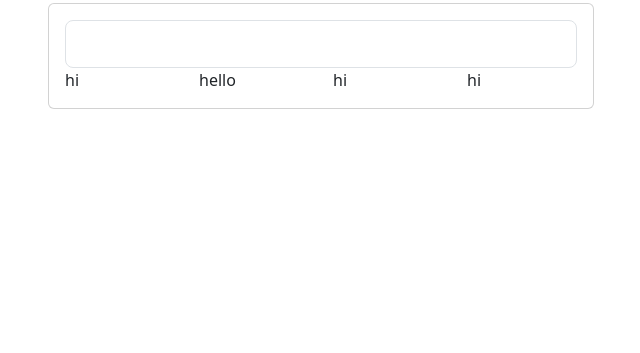
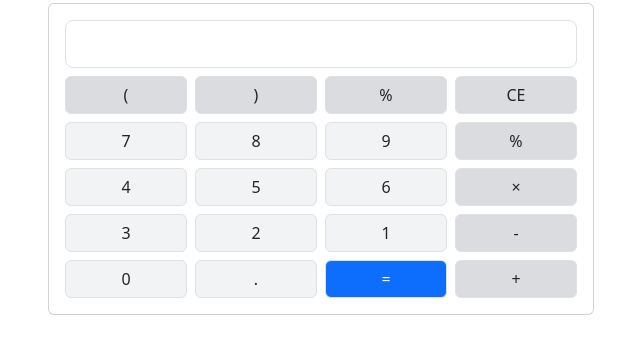
Before and after one commit to FeliciaBeatrice99/Calculator, a plain HTML site: page src/index.html in a window 1280 px wide. Shown: the part 69-422 px from the top of the page, without its empty margins (319-959 px from the left). Drawn offline with nearby package versions, Linux system fonts and the light colour scheme.

Commit message:
adding basic buttons

```diff
--- a/src/index.html
+++ b/src/index.html
@@ -12,16 +12,74 @@
     <div class="container">
         <h1 class="text-center mt-3">Scientific Calculator</h1>
         <div class="row ">
-            <div class="offset-3 col-6 ">
+            <div class="col-12 offset-md-3 col-md-6">
                 <div class="card">
                     <div class="card-body">
                         <input readonly class="form-control form-control-lg" type="text" aria-label=".form-control-lg example">
-                        <div class="row">
-                            <div class="col-3">hi</div>
-                            <div class="col-3">hello</div>
-                            <div class="col-3">hi</div>
-                            <div class="col-3">hi</div>
+                        <div class="row gx-2">
+                            <div class="col-3 mt-2">
+                                <button type="button" class="btn w-100 border color1">(</button>
+                            </div>
+                            <div class="col-3 mt-2">
+                                <button type="button" class="btn w-100 border color1">)</button>
+                            </div>
+                            <div class="col-3 mt-2">
+                                <button type="button" class="btn w-100 border color1">%</button>
+                            </div>
+                            <div class="col-3 mt-2">
+                                <button type="button" class="btn  w-100 border color1">CE</button>
+                            </div>
 
+                            <div class="col-3 mt-2">
+                                <button type="button" class="btn w-100 border color2">7</button>
+                            </div>
+                            <div class="col-3 mt-2">
+                                <button type="button" class="btn w-100 border color2">8</button>
+                            </div>
+                            <div class="col-3 mt-2">
+                                <button type="button" class="btn w-100 border color2">9</button>
+                            </div>
+                            <div class="col-3 mt-2">
+                                <button type="button" class="btn  w-100 border color1">%</button>
+                            </div>
+
+                            <div class="col-3 mt-2">
+                                <button type="button" class="btn w-100 border color2">4</button>
+                            </div>
+                            <div class="col-3 mt-2">
+                                <button type="button" class="btn w-100 border color2">5</button>
+                            </div>
+                            <div class="col-3 mt-2">
+                                <button type="button" class="btn w-100 border color2">6</button>
+                            </div>
+                            <div class="col-3 mt-2">
+                                <button type="button" class="btn  w-100 border color1">×</button>
+                            </div>
+
+                            <div class="col-3 mt-2">
+                                <button type="button" class="btn w-100 border color2">3</button>
+                            </div>
+                            <div class="col-3 mt-2">
+                                <button type="button" class="btn w-100 border color2">2</button>
+                            </div>
+                            <div class="col-3 mt-2">
+                                <button type="button" class="btn w-100 border color2">1</button>
+                            </div>
+                            <div class="col-3 mt-2">
+                                <button type="button" class="btn  w-100 border color1">-</button>
+                            </div>
+                            <div class="col-3 mt-2">
+                                <button type="button" class="btn w-100 border color2">0</button>
+                            </div>
+                            <div class="col-3 mt-2">
+                                <button type="button" class="btn w-100 border color2">.</button>
+                            </div>
+                            <div class="col-3 mt-2">
+                                <button type="button" class="btn w-100 border btn-primary">=</button>
+                            </div>
+                            <div class="col-3 mt-2">
+                                <button type="button" class="btn  w-100 border color1">+</button>
+                            </div>
                         </div>
                     </div>
                 </div>
--- a/src/main.css
+++ b/src/main.css
@@ -0,0 +1,18 @@
+* {
+    --btn-primary: #DADCE0;
+    --btn-secondary: #F1F3F4;
+}
+
+.color1{
+    background-color: var(--btn-primary);
+}
+.color1:hover{
+    background-color: var(--btn-primary);
+}
+
+.color2{
+    background-color: var(--btn-secondary);
+}
+.color2:hover{
+    background-color: var(--btn-secondary);
+}
```
